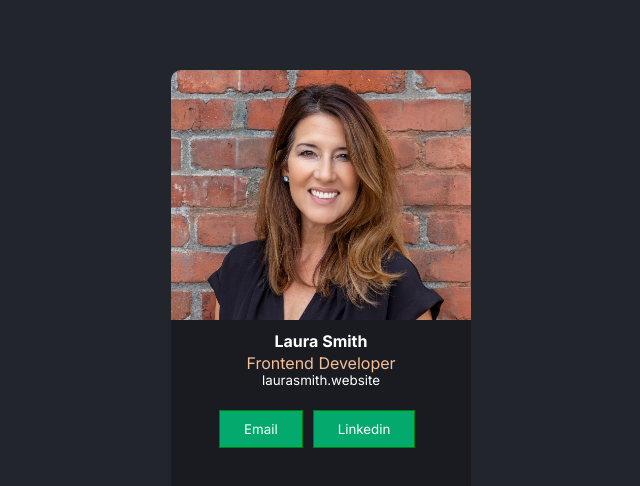
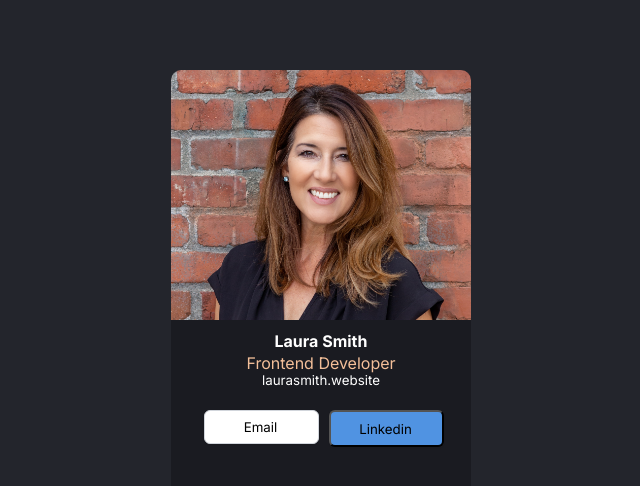
Before and after one commit to eric-antonio/dbusinesscard, a React (Create React App) app: page / in a window 1280 px wide. Shown: the top 486 px of the page, without its empty margins (184-824 px from the left). Built offline with nearby package versions, Linux system fonts and the light colour scheme.

Commit message:
Info it's done✅🤌🎉
I don't know  how to use icon's yet so will leave that way😢😢😢

```diff
--- a/src/App.css
+++ b/src/App.css
@@ -53,15 +53,41 @@ body{
 }
 /* ? Buttons  */
 
-.btn-group{
-  margin: 10% 10% 10% 16%;
+.btn--email{
+display: flex;
+flex-direction: row;
+justify-content: center;
+align-items: center;
+padding: 9px 13px 9px 11px;
+gap: 8px;
+position: absolute;
+width: 115px;
+height: 34px;
+left: 323px;
+top: 410px;
+background: #FFFFFF;
+border: 1px solid #D1D5DB;
+box-shadow: 0px 1px 2px rgba(0, 0, 0, 0.05);
+border-radius: 6px;
 }
-.btn-group button {
-  background-color: #04AA6D; /* Green background */
-  border: 1px solid green; /* Green border */
-  color: white; /* White text */
-  padding: 10px 24px; /* Some padding */
-  cursor: pointer; /* Pointer/hand icon */
-  float: left; /* Float the buttons side by side */
-  margin-right: 10px;
+
+.btn--link{
+  display: flex;
+  flex-direction: row;
+  justify-content: center;
+  align-items: center;
+  padding: 9px 13px 9px 11px;
+  gap: 8px;
+  position: absolute;
+  width: 115px;
+  height: 37px;
+  left: 448px;
+  top: 410px;
+  background: #5093E2;
+  box-shadow: 0px 1px 2px rgba(0, 0, 0, 0.05);
+  border-radius: 6px;
 }
+
+i{
+  color: #23252C;
+}
--- a/src/components/InfoPage.js
+++ b/src/components/InfoPage.js
@@ -15,9 +15,9 @@ export default function InfoPage(){
             </section>
 
 
-            <div class="btn-group">
-                <button>Email</button>
-                <button>Linkedin</button>
+            <div>
+                <button className="btn--email">Email</button>
+                <button className="btn--link">Linkedin</button>
             </div>
         </di>
     )
```
